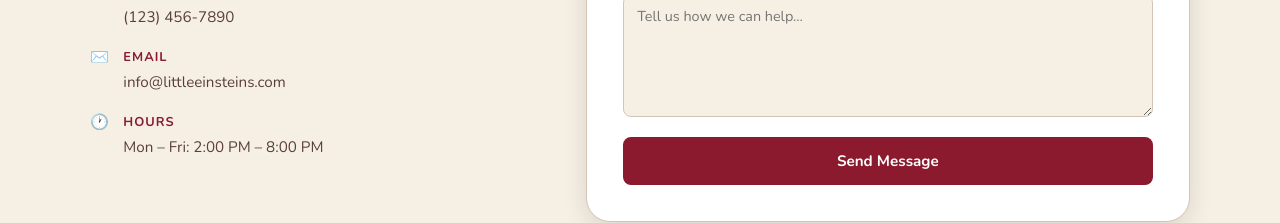
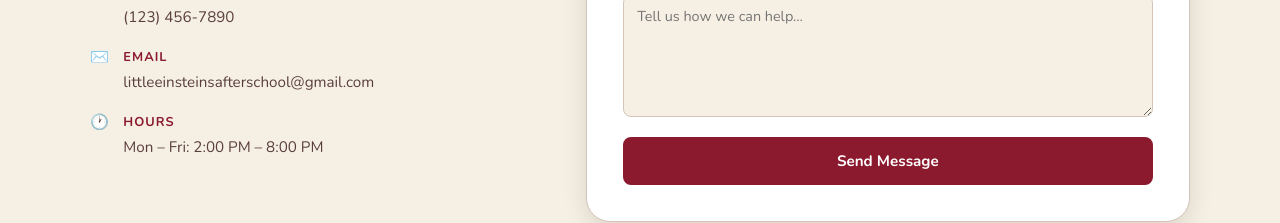
Before and after one commit to jurgenstevens/little-einsteins-daycare, a React (Vite) app: page /contact in a window 1280 px wide. Shown: the part 464-687 px from the top of the page. Built offline with nearby package versions, Linux system fonts and the light colour scheme; no server answers.

Commit message:
Update AFC email address.

```diff
--- a/src/sections/Contact.jsx
+++ b/src/sections/Contact.jsx
@@ -62,7 +62,7 @@ function Contact() {
               <span className={styles.contactIcon} aria-hidden="true">✉️</span>
               <div>
                 <strong>Email</strong>
-                <a href="mailto:info@littleeinsteins.com">info@littleeinsteins.com</a>
+                <a href="mailto:info@littleeinsteins.com">littleeinsteinsafterschool@gmail.com</a>
               </div>
             </li>
             <li>
```
